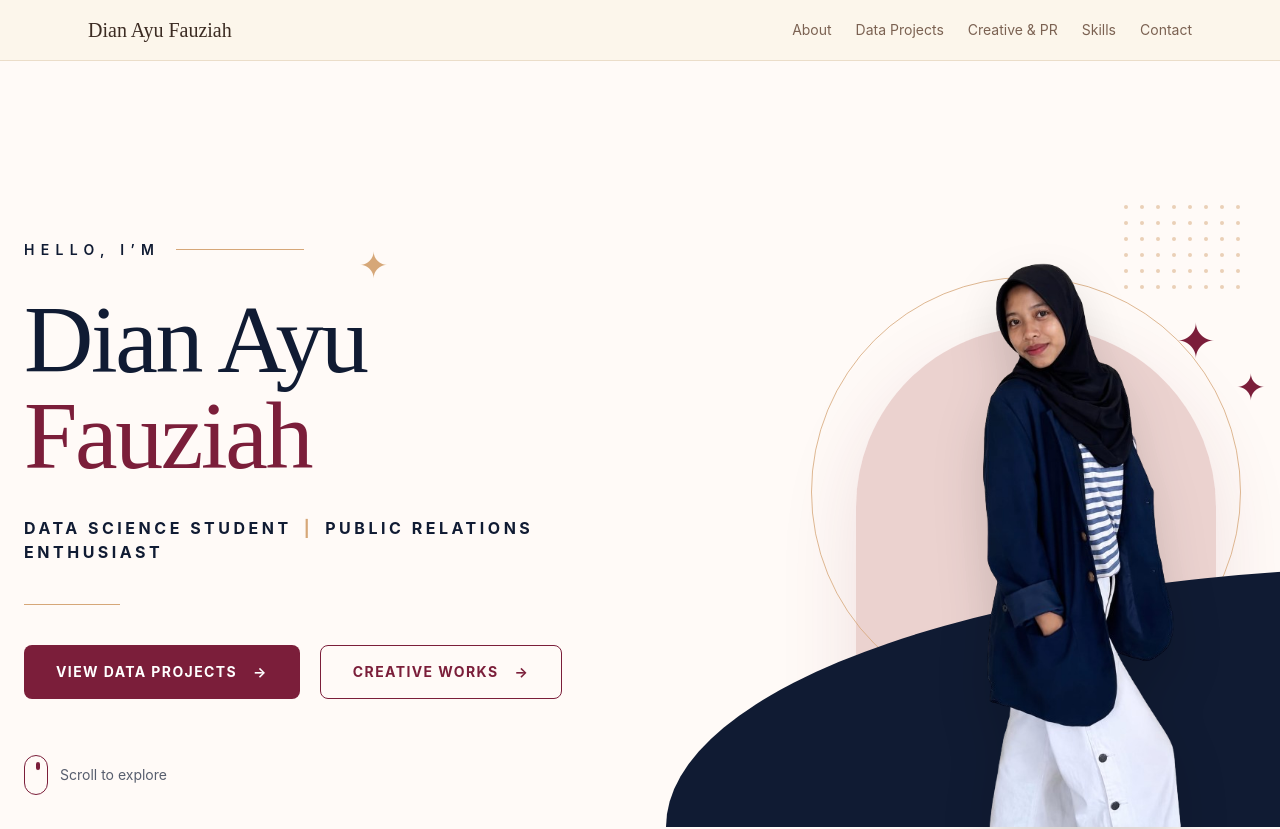
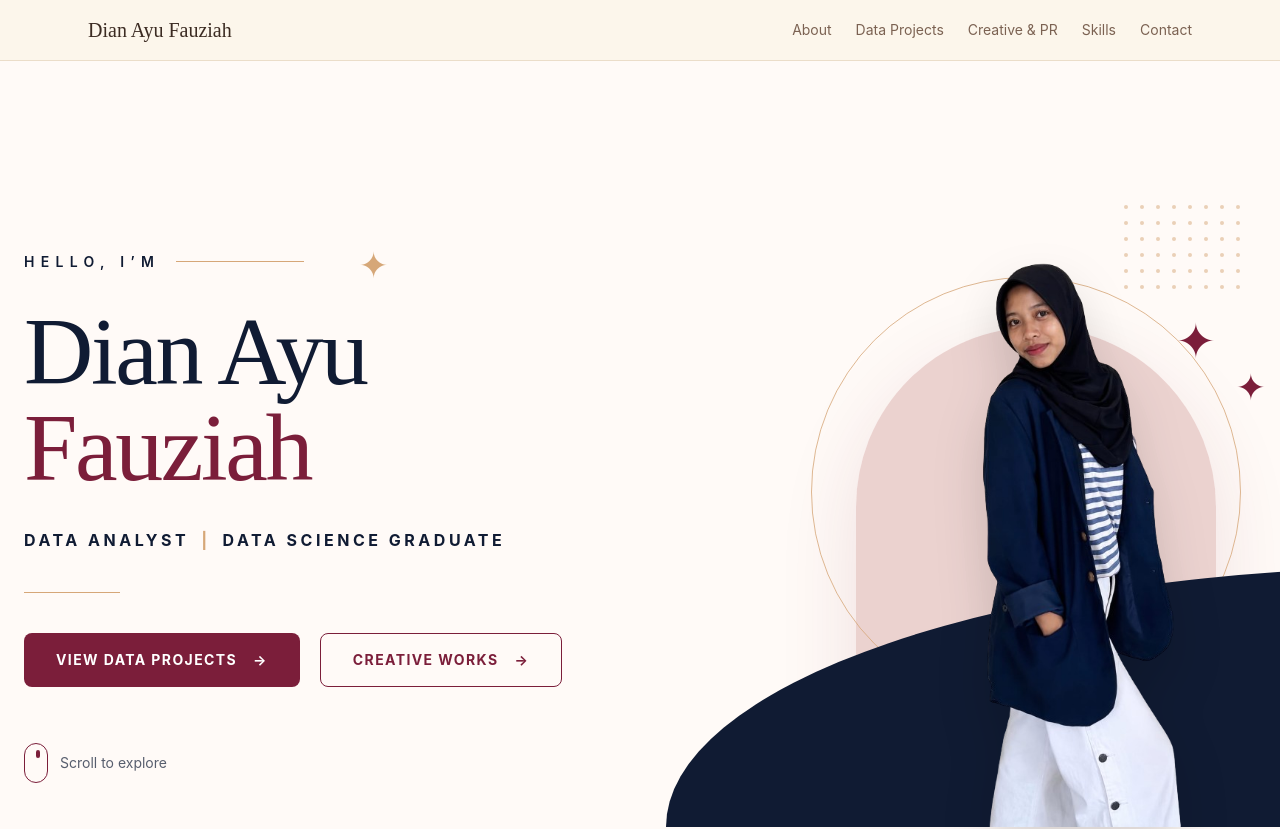
Before and after one commit to Dianayuww/college, a React (Vite) app: page / in a window 1280 px wide. Shown: the top 829 px of the page. Built offline with nearby package versions, Linux system fonts and the light colour scheme.

Commit message:
Update App.jsx

```diff
--- a/src/App.jsx
+++ b/src/App.jsx
@@ -375,9 +375,9 @@ export default function App() {
       </h1>
 
       <p className="mt-8 text-sm font-bold uppercase tracking-[0.22em] md:text-base">
-        Data Science Student
+        Data Analyst
         <span className="mx-3 text-[#d6a778]">|</span>
-        Public Relations Enthusiast
+        Data Science Graduate
       </p>
 
       <div className="mt-10 h-px w-24 bg-[#d6a778]" />
```
